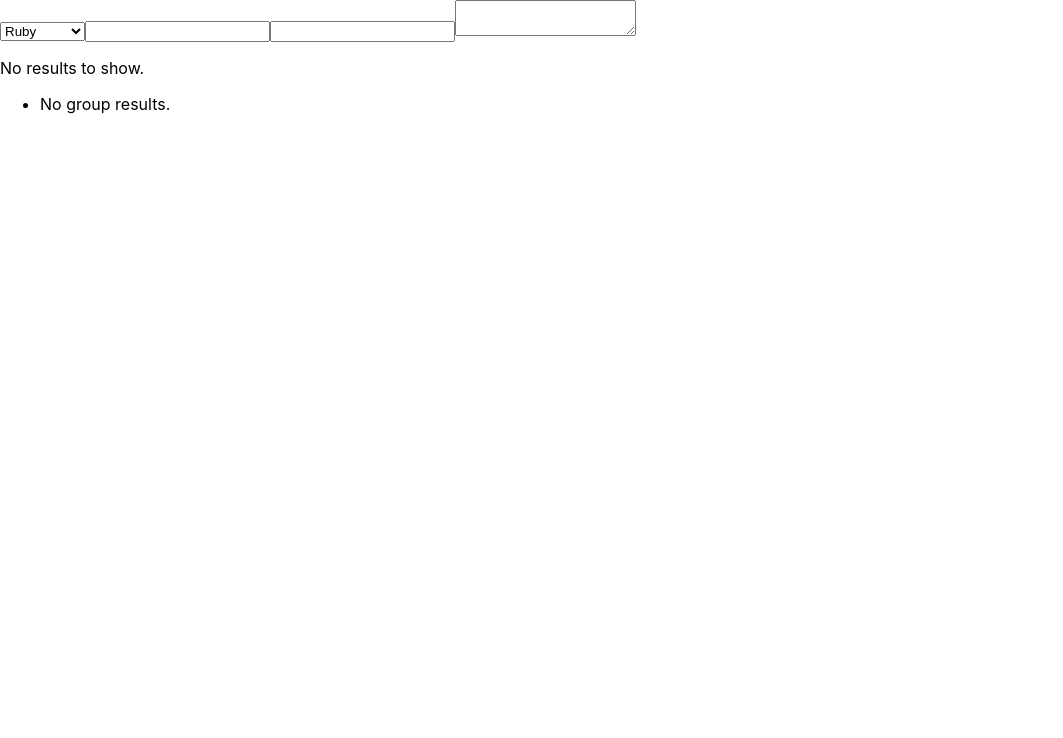
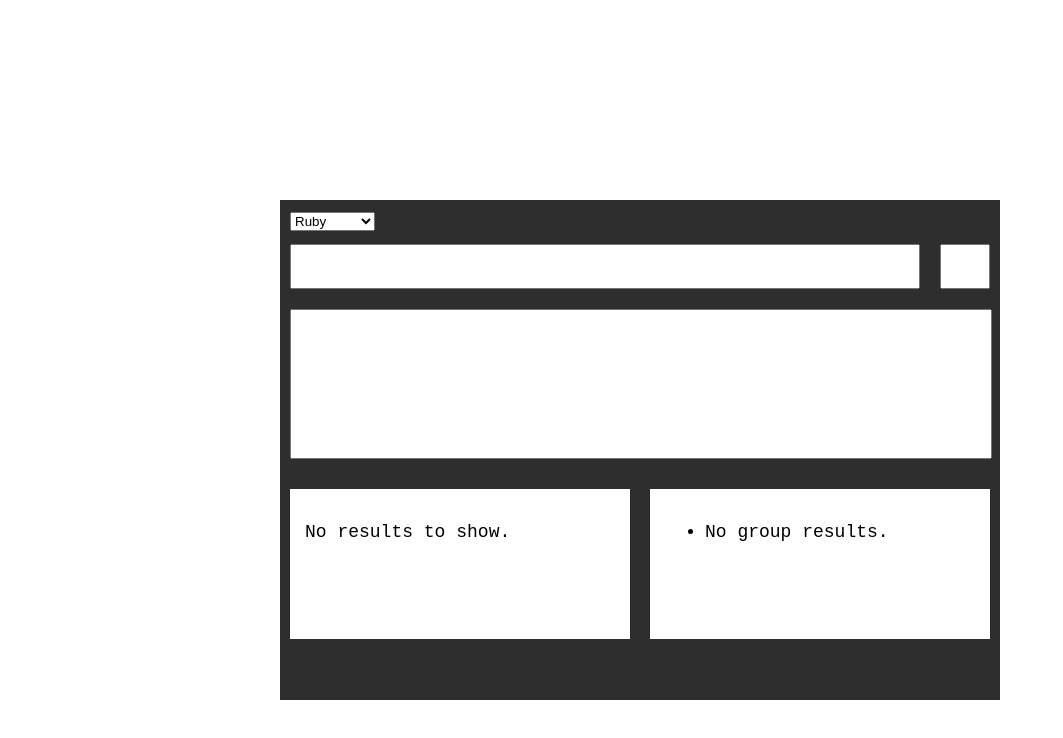
Before and after one commit to jordanmoore753/JS-Ruby-Regex, a React (Create React App) app: page / in a window 1280 px wide. Shown: the top 738 px of the page, without its empty margins (0-1063 px from the left). Built offline with nearby package versions, Linux system fonts and the light colour scheme.

Commit message:
adding styles

```diff
--- a/src/App.js
+++ b/src/App.js
@@ -104,7 +104,7 @@ class App extends React.Component {
 
     return (
       <div className="App">
-        <select value={currLang} onChange={this.handleLangChange}>
+        <select value={currLang} onChange={this.handleLangChange} className="lang-choice">
             <option value="Ruby">Ruby</option>
             <option value="JavaScript">JavaScript</option>
         </select>
--- a/src/index.css
+++ b/src/index.css
@@ -5,6 +5,8 @@ body {
     sans-serif;
   -webkit-font-smoothing: antialiased;
   -moz-osx-font-smoothing: grayscale;
+  font-size: 16px;
+  font-family: monospace;
 }
 
 code {
@@ -16,6 +18,77 @@ code {
   background-color: cyan;
 }
 
-@media (min-width: 1200px) {
+@media (min-width: 1000px) {
+  body, input, textarea, p {
+    font-size: 18px;
+  }
 
+  .App {
+    display: block;
+    width: 720px;
+    margin: 0 auto;
+    height: 500px;
+    margin-top: 200px;
+    background-color: #2e2e2e;
+  }
+
+  .lang-choice {
+    display: block;
+    margin: 0 10px 5px 10px;
+    position: relative;
+    top: 12px;
+  }
+
+  .left-regex {
+    display: block;
+    float: left;
+    width: 630px;
+    box-sizing: border-box;
+    padding: 10px 0;
+    padding-left: 10px;
+    margin: 20px 10px;
+  }
+
+  .right-regex {
+    display: block;
+    float: right;
+    width: 50px;
+    box-sizing: border-box;
+    padding: 10px 0;
+    padding-left: 5px;
+    margin: 20px 10px;
+  }
+
+  .string-text {
+    display: block;
+    box-sizing: border-box;
+    width: 97.5%;
+    height: 150px;
+    margin: 10px;
+    resize: none;
+  }
+
+  .left-output {
+    display: block;
+    background-color: white;
+    float: left;
+    width: 340px;
+    height: 150px;
+    overflow: auto;
+    box-sizing: border-box;
+    padding: 15px;
+    margin: 20px 10px;
+  }
+
+  .right-output {
+    display: block;
+    background-color: white;
+    float: right;
+    width: 340px;
+    height: 150px;
+    overflow: auto;
+    box-sizing: border-box;
+    padding: 15px;
+    margin: 20px 10px;
+  }
 }
```
Also changed, not shown: package.json (+5 -2 lines), 2 other files (tests, documents, lock files or other folders).
